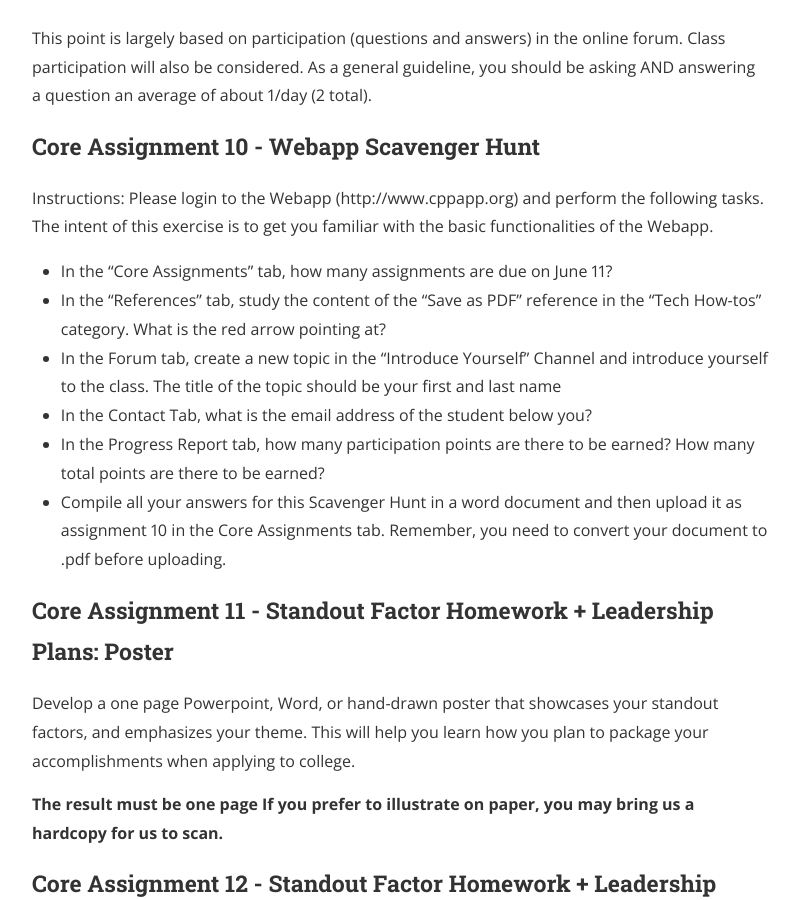
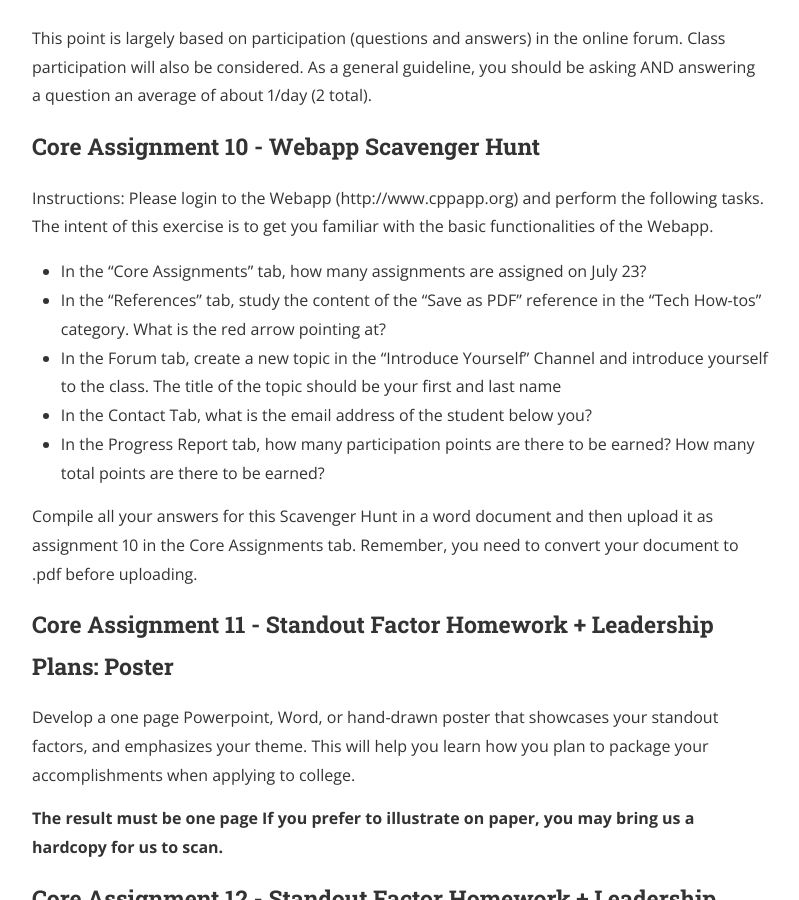
Before and after one commit to wrgr/cppbook, a Jekyll site: the page built from assignments.md, in a window 1280 px wide and 900 px high, scrolled down 3985 px. Shown: the whole window, without its empty margins (240-1039 px from the left). Built offline with Jekyll 4.4.1, drawn with Linux system fonts in a browser that asks for light colours; nearby versions of some CDN libraries; a style sheet for code colours, icons or effects is not loaded.

Commit message:
updating assignment 10

```diff
--- a/assignments.md
+++ b/assignments.md
@@ -121,12 +121,13 @@ This point is largely based on participation (questions and answers) in the onli
 
 Instructions: Please login to the Webapp (http://www.cppapp.org) and perform the following tasks. The intent of this exercise is to get you familiar with the basic functionalities of the Webapp.
 
-- In the “Core Assignments” tab, how many assignments are due on June 11?
+- In the “Core Assignments” tab, how many assignments are assigned on July 23?
 - In the “References” tab, study the content of the “Save as PDF” reference in the “Tech How-tos” category. What is the red arrow pointing at?
 - In the Forum tab, create a new topic in the “Introduce Yourself” Channel and introduce yourself to the class. The title of the topic should be your first and last name
 - In the Contact Tab, what is the email address of the student below you?
 - In the Progress Report tab, how many participation points are there to be earned? How many total points are there to be earned?
-- Compile all your answers for this Scavenger Hunt in a word document and then upload it as assignment 10 in the Core Assignments tab. Remember, you need to convert your document to .pdf before uploading.
+
+Compile all your answers for this Scavenger Hunt in a word document and then upload it as assignment 10 in the Core Assignments tab. Remember, you need to convert your document to .pdf before uploading.
 
 #### [](#ca011)
 
```
